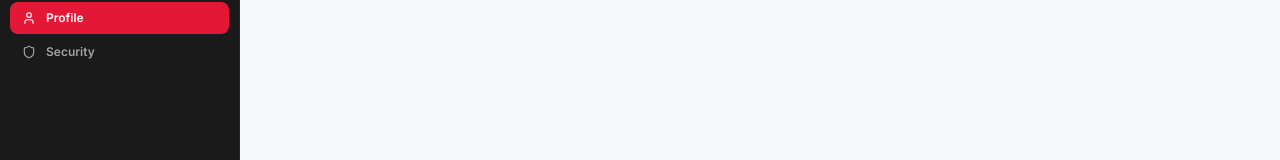
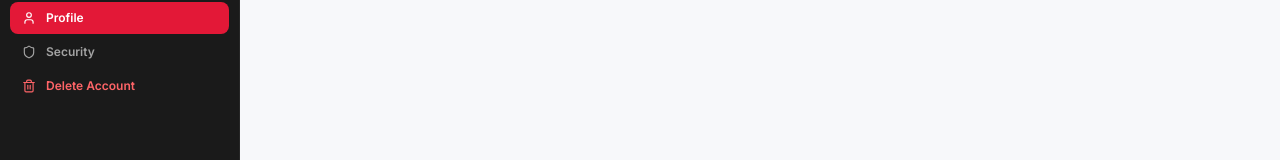
Before and after one commit to zippyyzig/stb, a Next.js app: page /dashboard/profile in a window 1280 px wide. Shown: the part 268-428 px from the top of the page. Built offline with nearby package versions, Linux system fonts and the light colour scheme; no server answers; the database is empty; sample sign-in values are in the browser's storage.

Commit message:
feat: add account deletion feature and related UI updates

```diff
--- a/app/(main)/dashboard/profile/page.tsx
+++ b/app/(main)/dashboard/profile/page.tsx
@@ -1,10 +1,11 @@
 "use client";
 
 import { useEffect, useState } from "react";
-import { Loader2, Save, Check, BadgeCheck } from "lucide-react";
+import { Loader2, Save, Check, BadgeCheck, Trash2, ChevronRight } from "lucide-react";
 import { Button } from "@/components/ui/button";
 import { Input } from "@/components/ui/input";
 import { Label } from "@/components/ui/label";
+import Link from "next/link";
 
 interface UserProfile {
   name: string;
@@ -203,6 +204,29 @@ export default function ProfilePage() {
           Save Changes
         </Button>
       </form>
+
+      {/* Delete Account */}
+      <div className="bg-card rounded-2xl border border-destructive/30 p-5">
+        <div className="flex items-start justify-between gap-4">
+          <div className="flex items-start gap-3">
+            <div className="h-10 w-10 rounded-xl bg-destructive/10 flex items-center justify-center shrink-0">
+              <Trash2 className="h-5 w-5 text-destructive" />
+            </div>
+            <div>
+              <h3 className="font-heading font-semibold text-foreground">Delete Account</h3>
+              <p className="text-xs text-muted-foreground mt-1">
+                Permanently delete your account and all associated data. This action cannot be undone.
+              </p>
+            </div>
+          </div>
+          <Link href="/dashboard/delete-account">
+            <Button variant="outline" size="sm" className="text-destructive border-destructive/30 hover:bg-destructive/5 hover:border-destructive shrink-0 gap-1">
+              Delete
+              <ChevronRight className="h-3.5 w-3.5" />
+            </Button>
+          </Link>
+        </div>
+      </div>
     </div>
   );
 }
--- a/components/dashboard/DashboardSidebar.tsx
+++ b/components/dashboard/DashboardSidebar.tsx
@@ -13,6 +13,7 @@ import {
   Shield,
   Store,
   Bell,
+  Trash2,
 } from "lucide-react";
 
 const menuItems = [
@@ -24,6 +25,7 @@ const menuItems = [
   { title: "Support", href: "/dashboard/support", icon: LifeBuoy, exact: false },
   { title: "Profile", href: "/dashboard/profile", icon: User, exact: false },
   { title: "Security", href: "/dashboard/security", icon: Shield, exact: false },
+  { title: "Delete Account", href: "/dashboard/delete-account", icon: Trash2, exact: false, danger: true },
 ];
 
 export default function DashboardSidebar() {
@@ -62,6 +64,8 @@ export default function DashboardSidebar() {
                     className={`flex items-center gap-2.5 rounded-lg px-3 py-2 text-[11px] font-semibold transition-colors xl:text-xs ${
                       active
                         ? "bg-primary text-white"
+                        : item.danger
+                        ? "text-red-400 hover:bg-red-950/40 hover:text-red-300"
                         : "text-[#A3A3A3] hover:bg-[#262626] hover:text-white"
                     }`}
                   >
--- a/components/dashboard/MobileDashboardHeader.tsx
+++ b/components/dashboard/MobileDashboardHeader.tsx
@@ -16,6 +16,7 @@ const pageTitles: Record<string, string> = {
   "/dashboard/support/new": "New Ticket",
   "/dashboard/profile": "Profile",
   "/dashboard/security": "Security",
+  "/dashboard/delete-account": "Delete Account",
 };
 
 function getTitle(pathname: string): string {
@@ -30,6 +31,7 @@ function getBackHref(pathname: string): string | null {
   if (pathname.startsWith("/dashboard/orders/") && pathname !== "/dashboard/orders") return "/dashboard/orders";
   if (pathname.startsWith("/dashboard/support/new")) return "/dashboard/support";
   if (pathname.startsWith("/dashboard/support/") && pathname !== "/dashboard/support") return "/dashboard/support";
+  if (pathname === "/dashboard/delete-account") return "/dashboard/security";
   return "/dashboard";
 }
 
--- a/components/dashboard/MobileDashboardNav.tsx
+++ b/components/dashboard/MobileDashboardNav.tsx
@@ -23,6 +23,7 @@ import {
   X,
   Package,
   Headphones,
+  Trash2,
 } from "lucide-react";
 import { useState } from "react";
 
@@ -65,10 +66,11 @@ export default function MobileDashboardNav() {
     {
       title: "Settings",
       items: [
-        { title: "Profile",    href: "/dashboard/profile",    icon: User,      color: "bg-indigo-50 text-indigo-600" },
-        { title: "Addresses",  href: "/dashboard/addresses",  icon: MapPin,    color: "bg-purple-50 text-purple-600" },
-        { title: "Security",   href: "/dashboard/security",   icon: Shield,    color: "bg-green-50 text-green-600" },
-        { title: "Support",    href: "/dashboard/support",    icon: Headphones, color: "bg-orange-50 text-orange-600" },
+        { title: "Profile",    href: "/dashboard/profile",         icon: User,      color: "bg-indigo-50 text-indigo-600" },
+        { title: "Addresses",  href: "/dashboard/addresses",        icon: MapPin,    color: "bg-purple-50 text-purple-600" },
+        { title: "Security",   href: "/dashboard/security",         icon: Shield,    color: "bg-green-50 text-green-600" },
+        { title: "Support",    href: "/dashboard/support",          icon: Headphones, color: "bg-orange-50 text-orange-600" },
+        { title: "Delete Account", href: "/dashboard/delete-account", icon: Trash2, color: "bg-red-50 text-destructive" },
       ],
     },
     {
```
